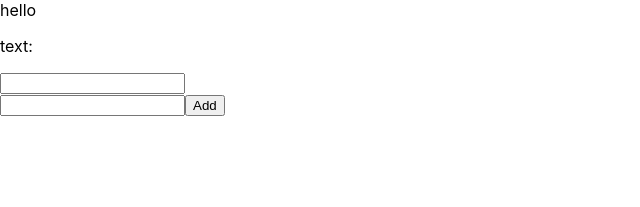
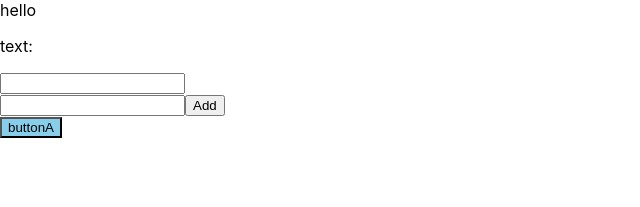
Before and after one commit to m19e/ts-kotohajime, a React (Create React App) app: page / in a window 1280 px wide. Shown: the top 207 px of the page, without its empty margins (0-640 px from the left). Built offline with nearby package versions, Linux system fonts and the light colour scheme.

Commit message:
Add theme context

```diff
--- a/src/App.tsx
+++ b/src/App.tsx
@@ -9,6 +9,9 @@ const App: React.FC<{ message: string }> = ({ message }) => {
             <div>{message}</div>
             <Reverse />
             <List />
+            <ThemeContext.Provider value={{ color: "skyblue" }}>
+                <Toolbar />
+            </ThemeContext.Provider>
         </>
     );
 };
@@ -50,4 +53,21 @@ const List: React.FC = (): JSX.Element => {
     );
 };
 
+interface IContext {
+    theme: string;
+    color: string;
+    font: string;
+}
+
+const ThemeContext = React.createContext<Partial<IContext>>({});
+
+const ThemedButton: React.FC = ({ children }): JSX.Element => {
+    const { color } = React.useContext(ThemeContext);
+    return <button style={{ background: color }}>{children}</button>;
+};
+
+const Toolbar: React.FC = (): JSX.Element => {
+    return <ThemedButton>buttonA</ThemedButton>;
+};
+
 export default App;
```
